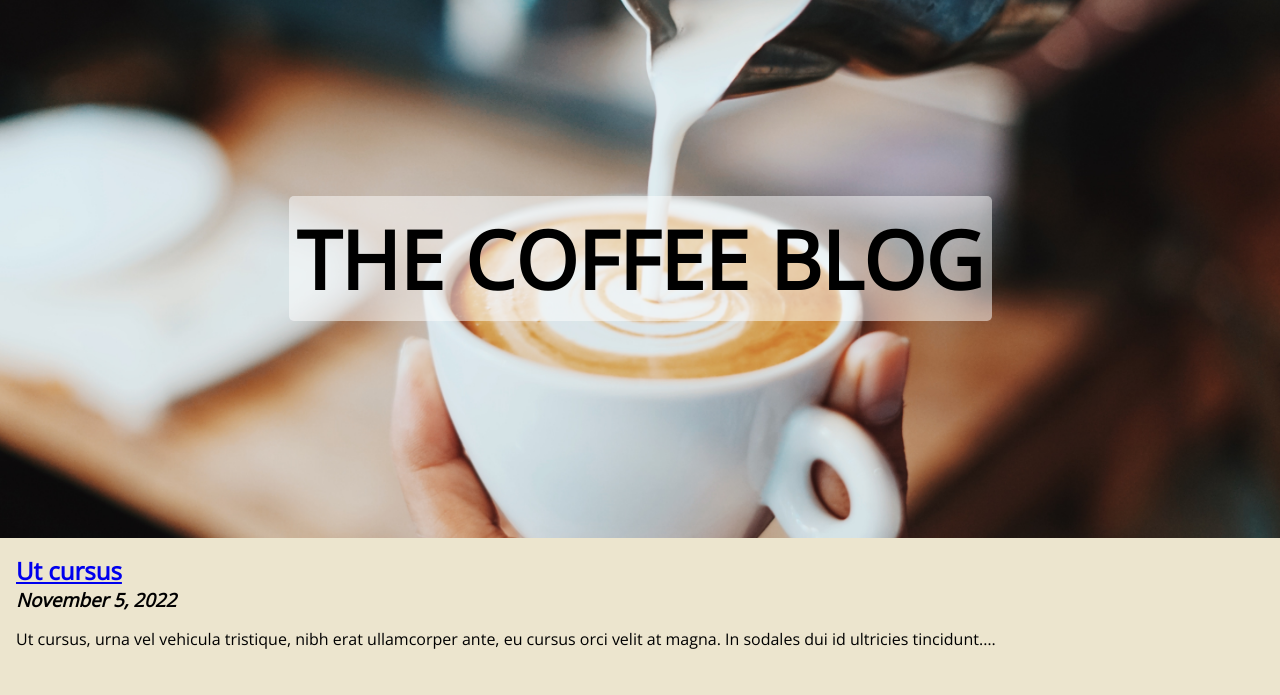
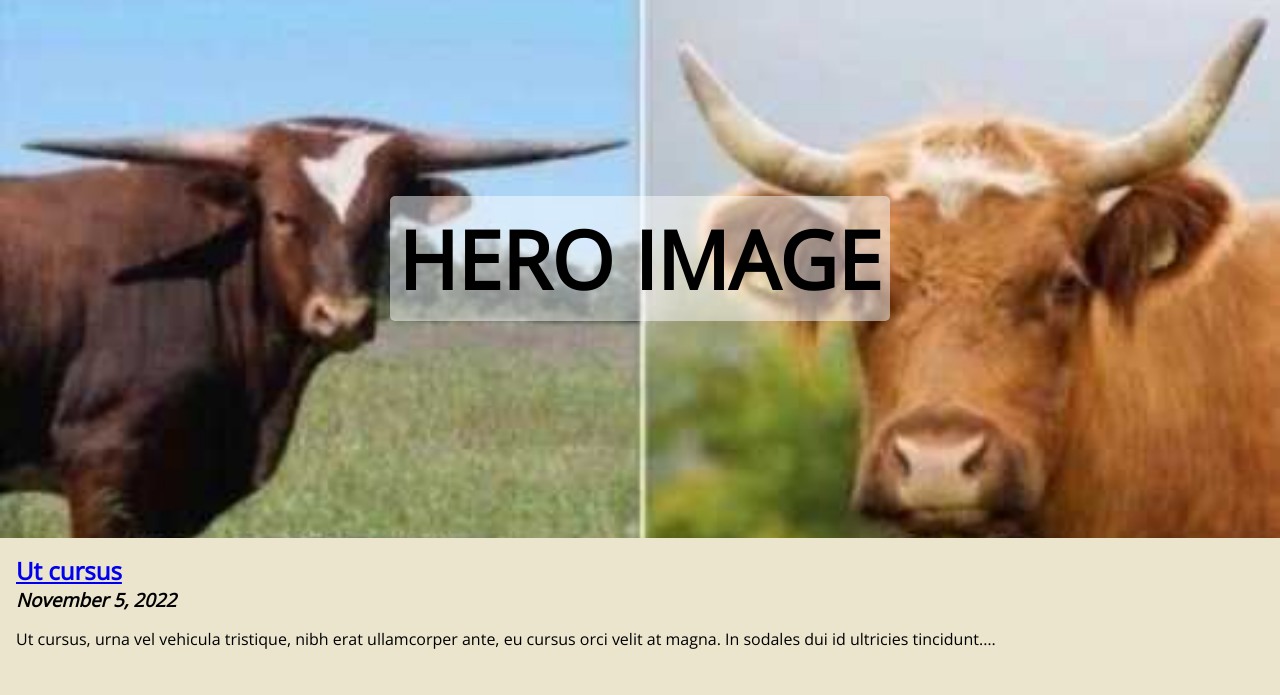
Before and after one commit to TretiakovOA/coffee-gatsby, a Gatsby site: page / in a window 1280 px wide. Shown: the part 101-796 px from the top of the page. Built offline with nearby package versions, Linux system fonts and the light colour scheme; Gatsby itself is replaced by a stand-in of ours.

Commit message:
Use CMS data in index page

```diff
--- a/gatsby-config.js
+++ b/gatsby-config.js
@@ -12,6 +12,13 @@ module.exports = {
         path: "src/blog",
       },
     },
+    {
+      resolve: "gatsby-source-filesystem",
+      options: {
+        name: "pageData",
+        path: "src/pageData",
+      },
+    },
     "gatsby-transformer-remark",
   ],
 }
--- a/src/pages/index.js
+++ b/src/pages/index.js
@@ -12,13 +12,22 @@ export default function IndexPage() {
           title
         }
       }
+      markdownRemark(frontmatter: { contentKey: { eq: "indexPage" } }) {
+        frontmatter {
+          tagline
+          heroImage
+        }
+      }
     }
   `)
 
+  const tagline = data.markdownRemark.frontmatter.tagline
+  const heroImage = data.markdownRemark.frontmatter.heroImage
+
   return (
     <Layout>
-      <div id={styles.hero}>
-        <h1>{data.site.siteMetadata.title}</h1>
+      <div id={styles.hero} style={{ backgroundImage: `url('${heroImage}')` }}>
+        <h1>{tagline}</h1>
       </div>
       <BlogList />
     </Layout>
```
